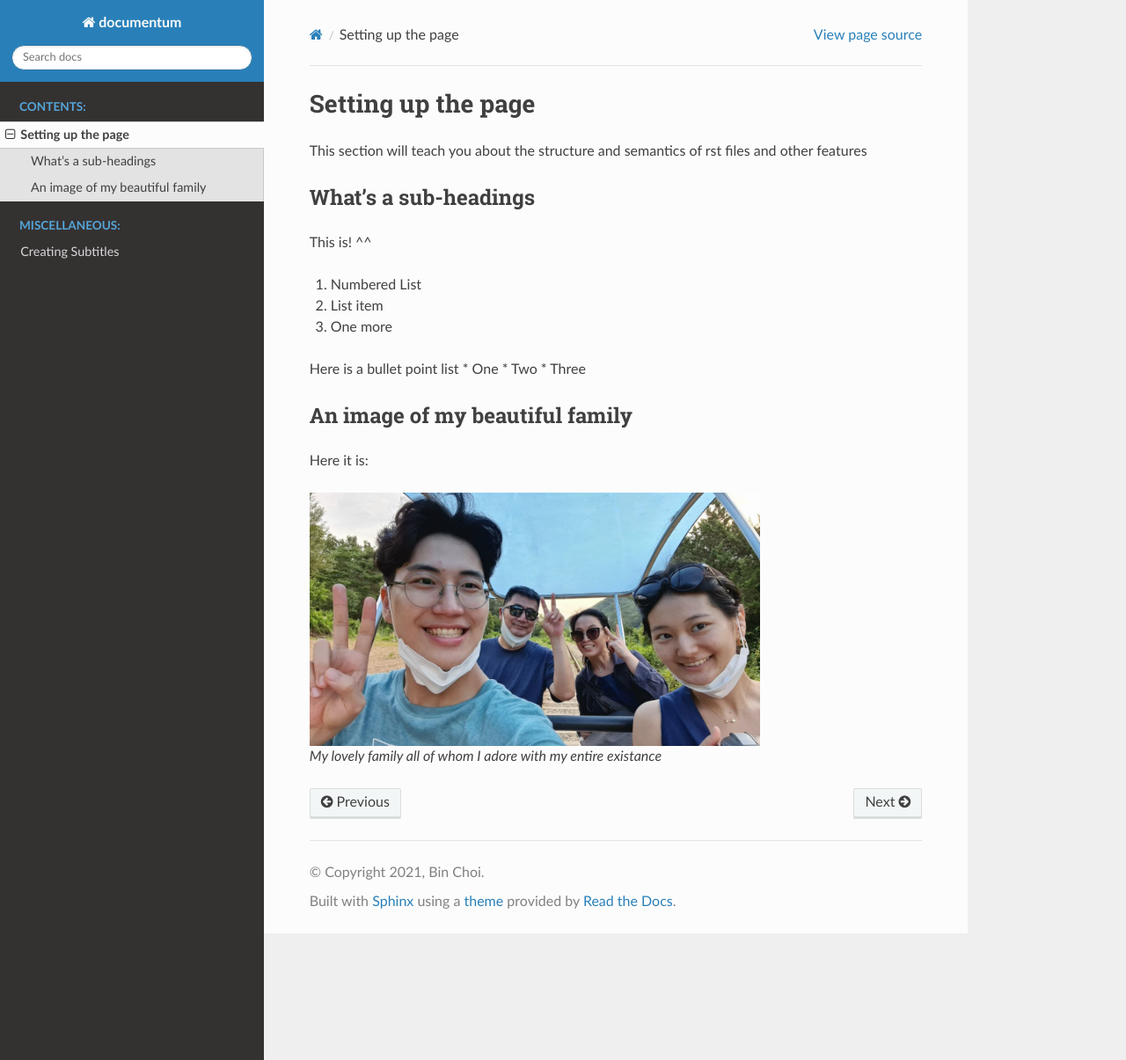
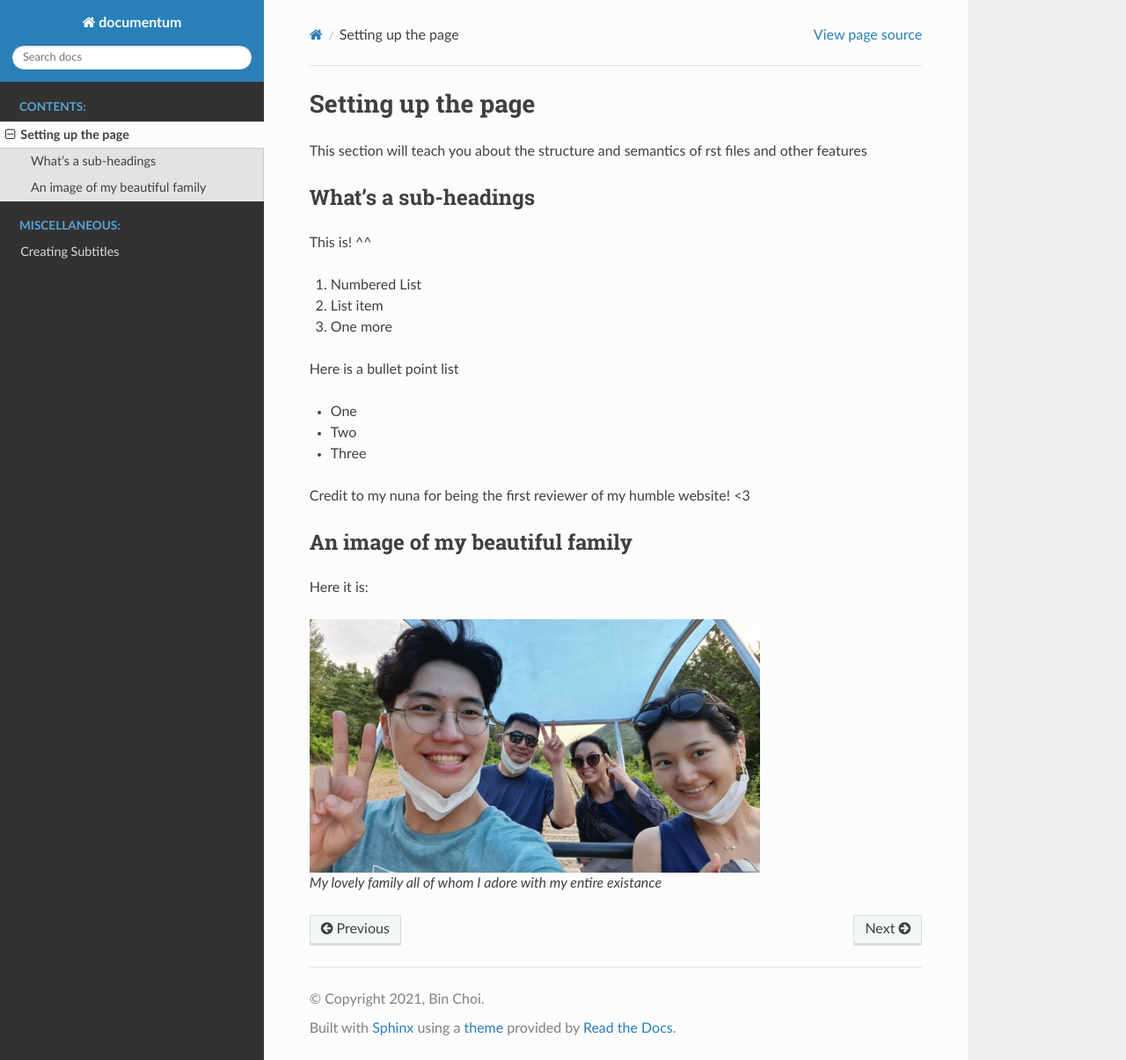
Before and after one commit to binchoi/documentum, a Sphinx documentation site: the page built from docs/source/beforeyoubegin.rst, in a window 1280 px wide and 1205 px high. Shown: the whole window at 88% size. Built offline with Sphinx 7.4.7 and the Read the Docs theme 2.0.0, drawn with Linux system fonts in a browser that asks for light colours.

Commit message:
bullet point fixed

```diff
--- a/docs/source/beforeyoubegin.rst
+++ b/docs/source/beforeyoubegin.rst
@@ -14,9 +14,12 @@ This is! ^^
 3. One more
 
 Here is a bullet point list
+
 * One
 * Two
 * Three
+
+Credit to my nuna for being the first reviewer of my humble website! <3
 
 .. _fampic:
 
```
Also changed, not shown: 3 other files.
